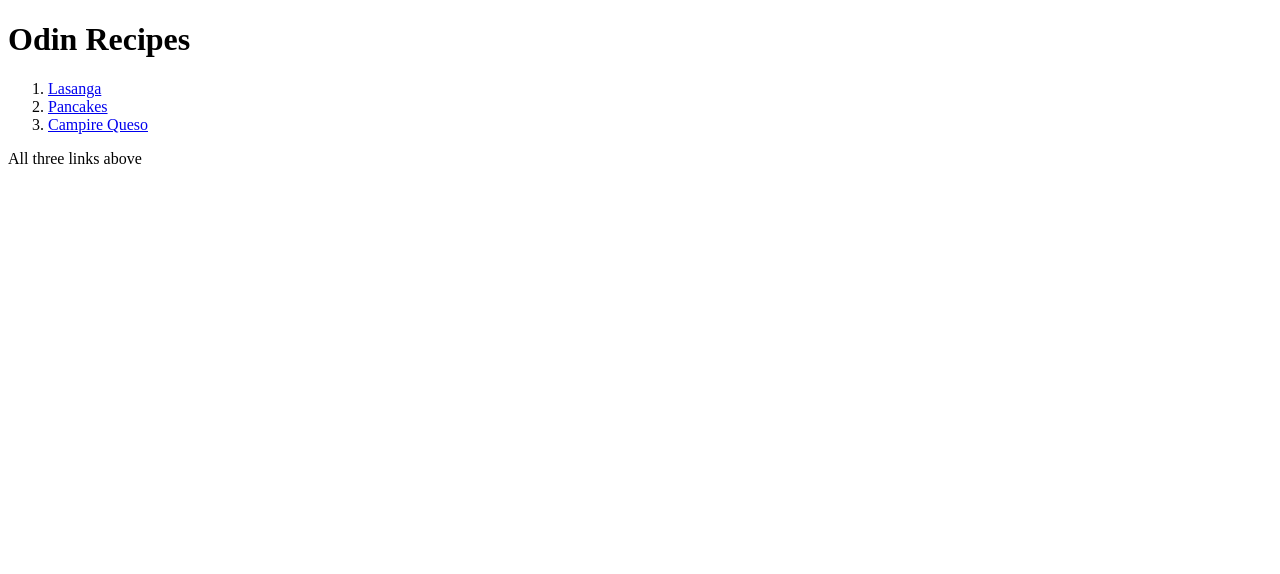
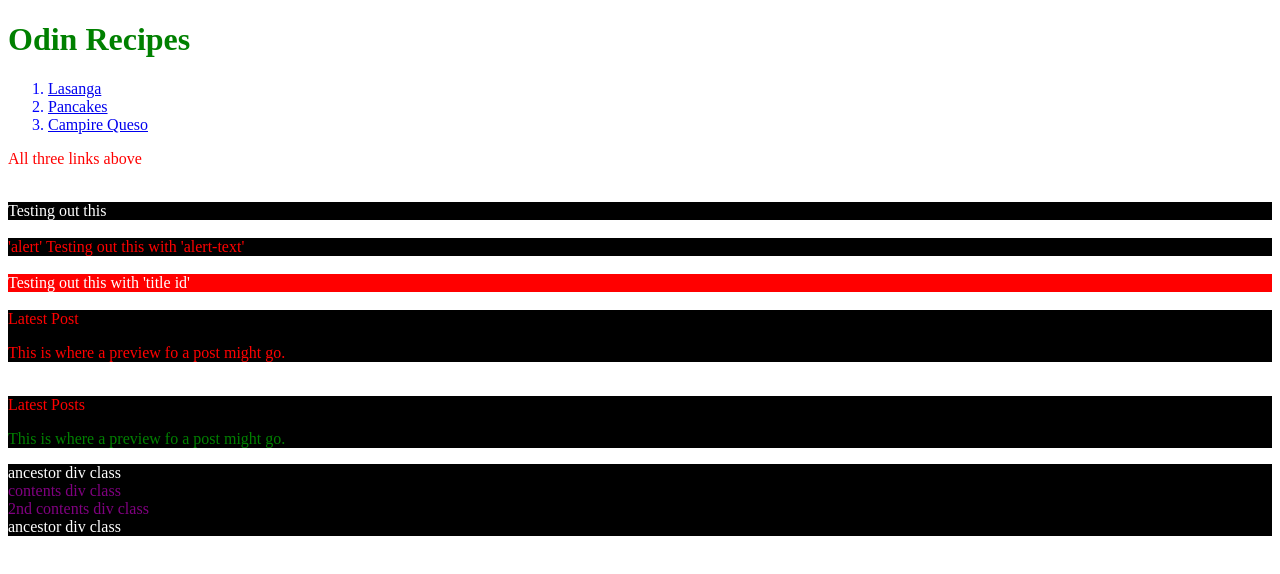
Before and after one commit to mawa1/odin-recipes, a plain HTML site: page index.html in a window 1280 px wide. Drawn offline with Linux system fonts and the light colour scheme.

Commit message:
modified the index.html file

```diff
--- a/index.html
+++ b/index.html
@@ -2,8 +2,41 @@
 <html lang="en">
     <head>
         <meta charset="UTF-8">
+        <link rel="stylesheet" href="styles.css" />
         <title> recipe index </title>
     </head>
+    <style>
+        div {
+          color: white;
+          background-color: black;
+        }
+
+        p {
+          color: red;
+        }
+        li {
+            color: blue;
+        }
+        h1 {
+            color: green;
+        }
+        #title {
+            background-color: red;
+        }
+        .read ,
+        .unread {
+        color: white;
+         background-color:black;
+        /* several unique declarations */
+        }
+        .alert-text {color: red;}
+
+        .subsection.header {color: red;}
+
+        .subsection#preview {color: green;}
+
+        .ancestor .contents {color: purple;}
+      </style>
 
     <body>
         <h1>Odin Recipes</h1>
@@ -18,7 +51,30 @@
                 <a href="./campfire-queso.html" target="_blank" rel="nooperner noreferrer"> Campire Queso </a>
             </li>
         </ol>
-        <p> All three links above</p>
+        <p> All three links above</p> <br>
+        <div> Testing out this </div> <br>
+        <div class="alert-text"> 'alert' Testing out this with 'alert-text' </div><br>
+        <div id="title"> Testing out this with 'title id' </div>
+        <br>
+        <div>
+            <div class="subsection header">Latest Post</div>
+            <p class="subsection preview"> This is where a preview fo a post might go.</p>
+        </div>
+        <br>
+        <div>
+            <div class="subsection header">Latest Posts</div>
+            <p class="subsection" id="preview"> This is where a preview fo a post might go.</p>
+        </div>
+
+        <div class = 'ancestor'>
+            ancestor div class
+        <div class = 'contents'>
+            contents div class
+        <div class = 'contents'>2nd contents div class
+                    </div>
+                </div>
+            </div>
+        <div class = 'contents'>ancestor div class</div>
 
     </body>
 </html>
```
